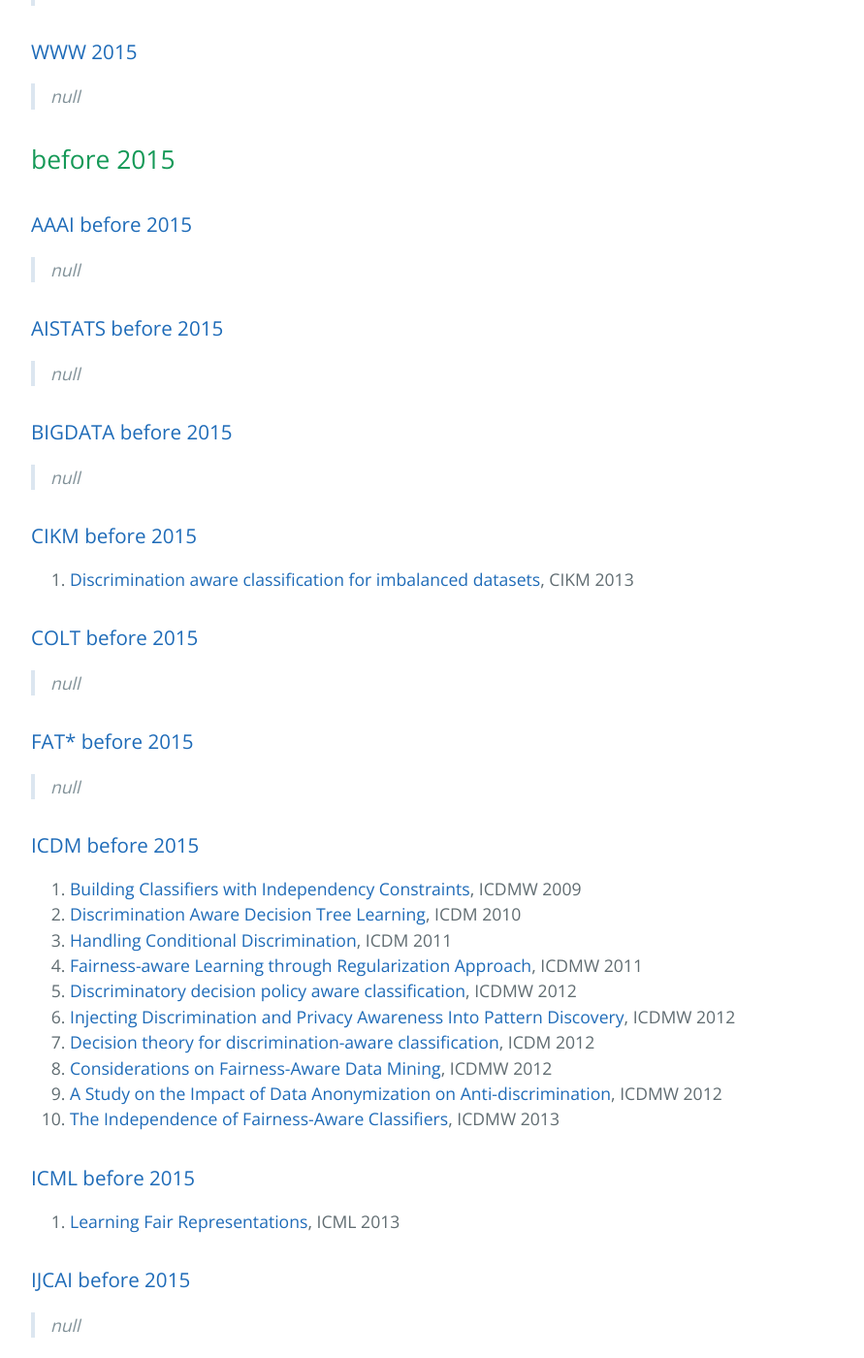
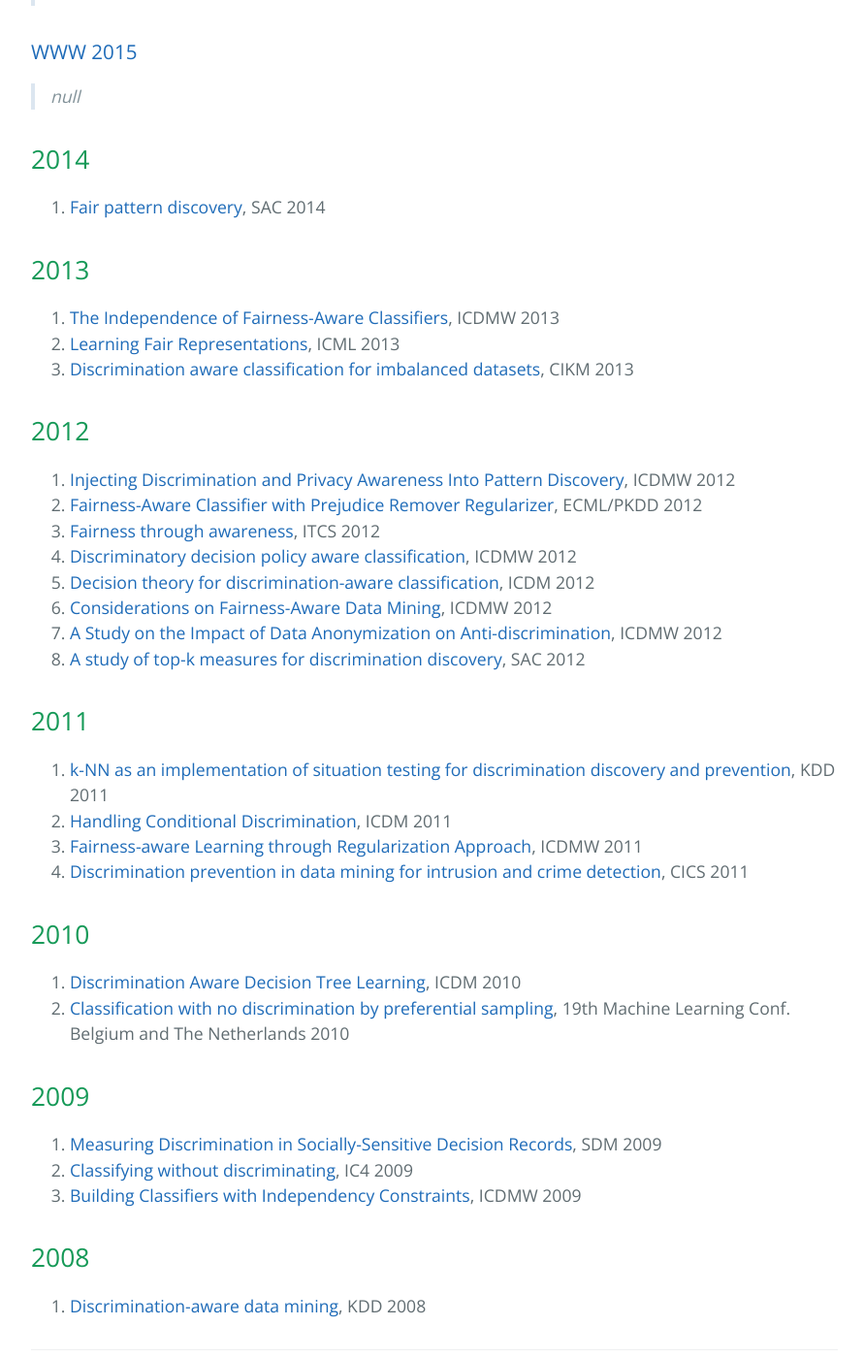
Before and after one commit to minakhan01/FairAI, a Jekyll site: the page built from conference.md, in a window 1280 px wide and 1400 px high, scrolled down 11683 px. Shown: the whole window at 97% size, without its empty margins (192-1083 px from the left). Built offline with Jekyll 4.4.1, drawn with Linux system fonts in a browser that asks for light colours; our own code applies the rules of GitHub Pages for plain Markdown files; some of the changed text lies outside the part shown.

Commit message:
Re-organize the papers in the chronological order

```diff
--- a/conference.md
+++ b/conference.md
@@ -415,80 +415,45 @@ layout: default
 
 > *null*
 
-## before 2015
+## 2014
 
-### [AAAI before 2015](https://dblp.uni-trier.de/db/conf/aaai/aaai2014.html)
+1. [Fair pattern discovery](https://dl.acm.org/citation.cfm?doid=2554850.2555043), SAC 2014
 
-> *null*
+## 2013
 
-### [AISTATS before 2015](https://dblp.uni-trier.de/db/conf/aistats/aistats2014.html)
+1. [The Independence of Fairness-Aware Classifiers](https://ieeexplore.ieee.org/document/6754009), ICDMW 2013
+2. [Learning Fair Representations](http://proceedings.mlr.press/v28/zemel13.html), ICML 2013
+3. [Discrimination aware classification for imbalanced datasets](https://dl.acm.org/citation.cfm?doid=2505515.2507836), CIKM 2013
 
-> *null*
+## 2012
 
-### [BIGDATA before 2015](https://dblp.uni-trier.de/db/conf/bigdataconf/bigdataconf2014.html)
+1. [Injecting Discrimination and Privacy Awareness Into Pattern Discovery](Injecting Discrimination and Privacy Awareness Into Pattern Discovery), ICDMW 2012
+2. [Fairness-Aware Classifier with Prejudice Remover Regularizer](https://link.springer.com/chapter/10.1007%2F978-3-642-33486-3_3),  ECML/PKDD 2012
+3. [Fairness through awareness](https://dl.acm.org/citation.cfm?doid=2090236.2090255), ITCS 2012
+4. [Discriminatory decision policy aware classification](https://ieeexplore.ieee.org/document/6406466), ICDMW 2012
+5. [Decision theory for discrimination-aware classification](https://ieeexplore.ieee.org/document/6413831), ICDM 2012
+6. [Considerations on Fairness-Aware Data Mining](https://ieeexplore.ieee.org/document/6406465), ICDMW 2012
+7. [A Study on the Impact of Data Anonymization on Anti-discrimination](https://ieeexplore.ieee.org/document/6406462), ICDMW 2012
+8. [A study of top-k measures for discrimination discovery](https://dl.acm.org/citation.cfm?doid=2245276.2245303), SAC 2012
 
-> *null*
+## 2011
 
-### [CIKM before 2015](https://dblp.uni-trier.de/db/conf/cikm/cikm2014.html)
+1. [k-NN as an implementation of situation testing for discrimination discovery and prevention](https://dl.acm.org/citation.cfm?doid=2020408.2020488), KDD 2011
+2. [Handling Conditional Discrimination](https://ieeexplore.ieee.org/document/6137304), ICDM 2011
+3. [Fairness-aware Learning through Regularization Approach](https://ieeexplore.ieee.org/document/6137441), ICDMW 2011
+4. [Discrimination prevention in data mining for intrusion and crime detection](https://ieeexplore.ieee.org/document/5949405), CICS 2011
 
-1. [Discrimination aware classification for imbalanced datasets](https://dl.acm.org/citation.cfm?doid=2505515.2507836), CIKM 2013
+## 2010
 
-### [COLT before 2015](https://dblp.uni-trier.de/db/conf/colt/colt2014.html)
+1. [Discrimination Aware Decision Tree Learning](https://ieeexplore.ieee.org/document/5694053), ICDM 2010
+2. [Classification with no discrimination by preferential sampling](https://dtai.cs.kuleuven.be/events/Benelearn2010/submissions/benelearn2010_submission_18.pdf), 19th Machine Learning Conf. Belgium and The Netherlands 2010
 
-> *null*
+## 2009
 
-### [FAT\* before 2015](https://dblp.uni-trier.de/db/conf/fat/fat2014.html)
+1. [Measuring Discrimination in Socially-Sensitive Decision Records](https://doi.org/10.1137/1.9781611972795.50), SDM 2009
+2. [Classifying without discriminating](https://ieeexplore.ieee.org/document/4909197), IC4 2009
+3. [Building Classifiers with Independency Constraints](https://ieeexplore.ieee.org/document/5360534), ICDMW 2009
 
-> *null*
-
-### [ICDM before 2015](https://dblp.uni-trier.de/db/conf/icdm/icdm2014.html)
-
-1. [Building Classifiers with Independency Constraints](https://ieeexplore.ieee.org/document/5360534), ICDMW 2009
-2. [Discrimination Aware Decision Tree Learning](https://ieeexplore.ieee.org/document/5694053), ICDM 2010
-3. [Handling Conditional Discrimination](https://ieeexplore.ieee.org/document/6137304), ICDM 2011
-4. [Fairness-aware Learning through Regularization Approach](https://ieeexplore.ieee.org/document/6137441), ICDMW 2011
-5. [Discriminatory decision policy aware classification](https://ieeexplore.ieee.org/document/6406466), ICDMW 2012
-6. [Injecting Discrimination and Privacy Awareness Into Pattern Discovery](Injecting Discrimination and Privacy Awareness Into Pattern Discovery), ICDMW 2012
-7. [Decision theory for discrimination-aware classification](https://ieeexplore.ieee.org/document/6413831), ICDM 2012
-8. [Considerations on Fairness-Aware Data Mining](https://ieeexplore.ieee.org/document/6406465), ICDMW 2012
-9. [A Study on the Impact of Data Anonymization on Anti-discrimination](https://ieeexplore.ieee.org/document/6406462), ICDMW 2012
-10. [The Independence of Fairness-Aware Classifiers](https://ieeexplore.ieee.org/document/6754009), ICDMW 2013
-
-### [ICML before 2015](https://dblp.uni-trier.de/db/conf/icml/icml2014.html)
-
-1. [Learning Fair Representations](http://proceedings.mlr.press/v28/zemel13.html), ICML 2013
-
-### [IJCAI before 2015](https://dblp.uni-trier.de/db/conf/ijcai/ijcai2014.html)
-
-> *null*
-
-### [KDD before 2015](https://dblp.uni-trier.de/db/conf/kdd/kdd2014.html)
+## 2008
 
 1. [Discrimination-aware data mining](https://doi.org/10.1145/1401890.1401959), KDD 2008
-2. [k-NN as an implementation of situation testing for discrimination discovery and prevention](https://dl.acm.org/citation.cfm?doid=2020408.2020488), KDD 2011
-
-### [NIPS before 2015](https://dblp.uni-trier.de/db/conf/nips/nips2014.html)
-
-> *null*
-
-### [SDM before 2015](https://dblp.uni-trier.de/db/conf/sdm/sdm2014.html)
-
-1. [Measuring Discrimination in Socially-Sensitive Decision Records](https://doi.org/10.1137/1.9781611972795.50), SDM 2009
-
-### [UAI before 2015](https://dblp.uni-trier.de/db/conf/uai/uai2014.html)
-
-> *null*
-
-### [WWW before 2015](https://dblp.uni-trier.de/db/conf/www/www2014.html)
-
-> *null*
-
-### Others before 2015
-
-1. [Classifying without discriminating](https://ieeexplore.ieee.org/document/4909197), IC4 2009
-2. [Classification with no discrimination by preferential sampling](https://dtai.cs.kuleuven.be/events/Benelearn2010/submissions/benelearn2010_submission_18.pdf), 19th Machine Learning Conf. Belgium and The Netherlands 2010
-3. [Discrimination prevention in data mining for intrusion and crime detection](https://ieeexplore.ieee.org/document/5949405), CICS 2011
-4. [Fairness-Aware Classifier with Prejudice Remover Regularizer](https://link.springer.com/chapter/10.1007%2F978-3-642-33486-3_3),  ECML/PKDD 2012
-5. [A study of top-k measures for discrimination discovery](https://dl.acm.org/citation.cfm?doid=2245276.2245303), SAC 2012
-6. [Fairness through awareness](https://dl.acm.org/citation.cfm?doid=2090236.2090255), ITCS 2012
-7. [Fair pattern discovery](https://dl.acm.org/citation.cfm?doid=2554850.2555043), SAC 2014
```
Also changed, not shown: README.md (+2 -2 lines), workshop.md (+1 -1 lines).
